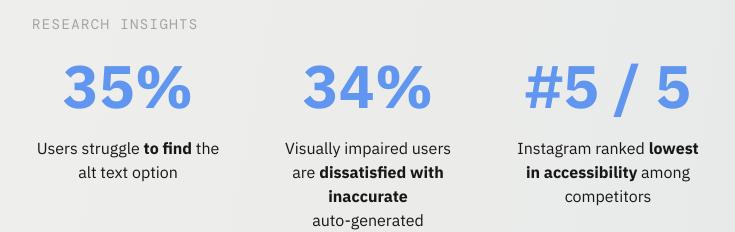
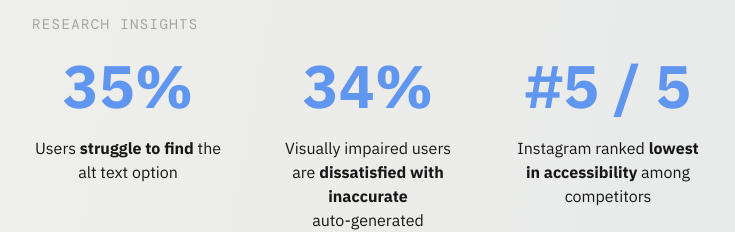
Before and after one commit to sjaine/portfolio_v2, a Next.js app: page /instagram in a window 1280 px wide. Shown: the part 4120-4352 px from the top of the page, without its empty margins (384-1119 px from the left). Built offline with nearby package versions, Linux system fonts and the light colour scheme.

Commit message:
Fix: Bold important point

```diff
--- a/app/instagram/page.tsx
+++ b/app/instagram/page.tsx
@@ -342,7 +342,7 @@
                         <Counter to={35} suffix="%" />
                       </div>
                       <p>
-                        Users struggle <strong>to find</strong> the alt text
+                        Users <strong>struggle to find</strong> the alt text
                         option
                       </p>
                     </div>
```
